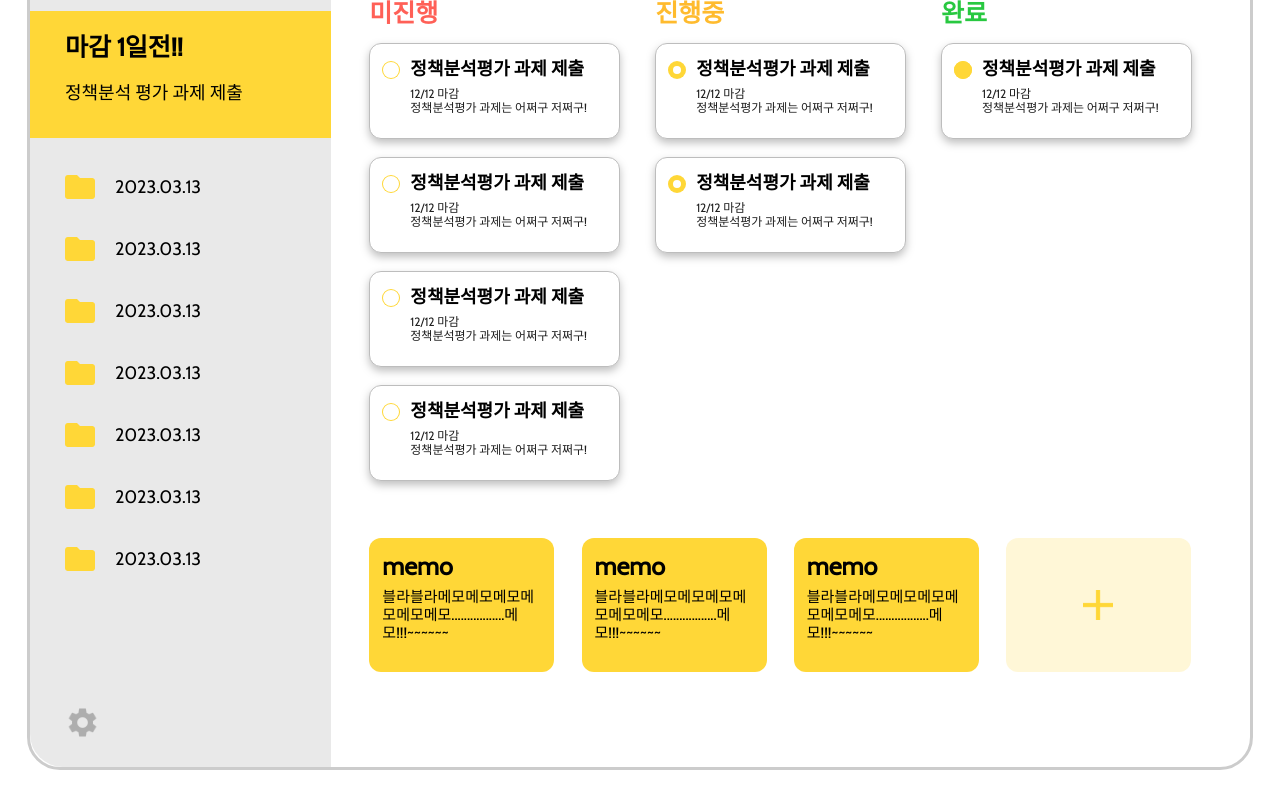
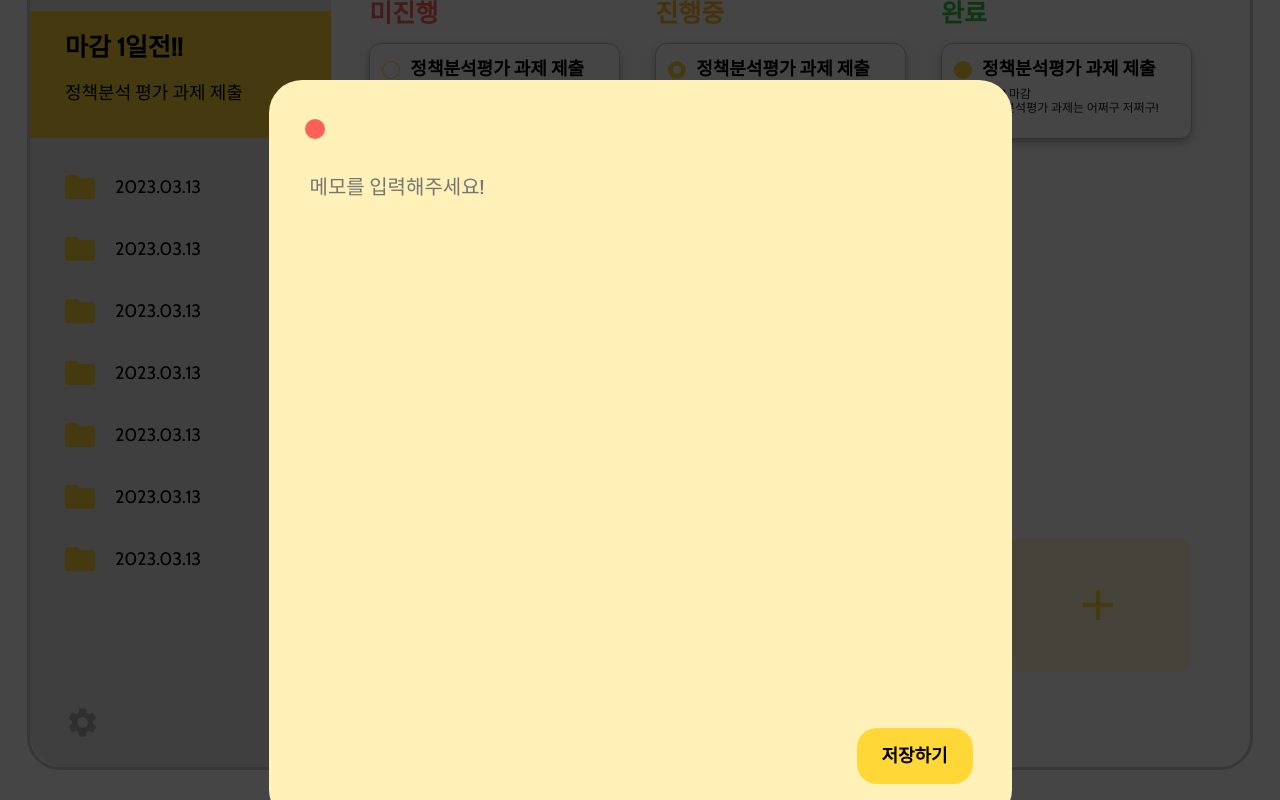
Before and after one commit to SoobinJ/Todo-List, a React (Create React App) app: page /home in a window 1280 px wide. Both pictures are taken after a click on the element 1098 px from the left and 804 px from the top of the page. Shown: the part 199-999 px from the top of the page. Built offline with nearby package versions, Linux system fonts and the light colour scheme; the HTML template or start-up script is replaced by a standard one.

Commit message:
feat: modal 기본세팅 및 미니메모 추가 모달 퍼블리싱

```diff
--- a/src/components/styled.js
+++ b/src/components/styled.js
@@ -74,3 +74,13 @@ export const LayoutBtn = styled.div`
   border-radius: 50%;
   margin-right: 1.4rem;
 `;
+export const DefaultBtn = styled.div`
+  width: 11.6rem;
+  height: 5.6rem;
+  background: #ffd737;
+  font-weight: 700;
+  font-size: 1.8rem;
+  text-align: center;
+  border-radius: 2rem;
+  line-height: 5.6rem;
+`;
--- a/src/index.js
+++ b/src/index.js
@@ -1,12 +1,19 @@
-import React, { StrictMode } from 'react';
+import { createStore } from '@reduxjs/toolkit';
+import React from 'react';
 import ReactDOM from 'react-dom/client';
+import { Provider } from 'react-redux';
 import App from './App';
 import { GlobalStyle } from './components/styled';
+import RootReducer from './store/reducers';
+
+const store = createStore(RootReducer);
 
 const root = ReactDOM.createRoot(document.getElementById('root'));
 root.render(
-  <StrictMode>
-    <GlobalStyle />
-    <App />
-  </StrictMode>,
+  <React.StrictMode>
+    <Provider store={store}>
+      <GlobalStyle />
+      <App />
+    </Provider>
+  </React.StrictMode>,
 );
--- a/src/layout/DefaultLayout.js
+++ b/src/layout/DefaultLayout.js
@@ -1,10 +1,12 @@
 import React from 'react';
 import styled from 'styled-components';
 import AppContent from '../components/AppContent';
+import ModalControl from './ModalControl';
 
 function DefaultLayout() {
   return (
     <Root>
+      <ModalControl />
       <AppContent />
     </Root>
   );
--- /dev/null
+++ b/src/layout/ModalControl.js
@@ -0,0 +1,8 @@
+import React from 'react';
+import MiniMemoModal from '../pages/home/modal/MiniMemoModal';
+
+function ModalControl() {
+  return <MiniMemoModal />;
+}
+
+export default ModalControl;
--- a/src/pages/home/Home.js
+++ b/src/pages/home/Home.js
@@ -1,4 +1,5 @@
 import React, { useState } from 'react';
+import { useDispatch } from 'react-redux';
 import { LayoutBtn, LayoutBtnContainer } from '../../components/styled';
 import {
   CardContainer,
@@ -19,6 +20,7 @@ import PlusImg from '../../assets/home/img_plus.png';
 import Card from '../../components/home/Card';
 import Memo from '../../components/home/Memo';
 import { MemoLayout } from '../../components/home/MemoStyledComponents';
+import { miniMemoModalOnAction } from '../../store/actions/modal';
 
 function Home() {
   const [goal, setGoal] = useState('');
@@ -116,8 +118,12 @@ function Home() {
 export default Home;
 
 export function MemoPlus() {
+  const dispath = useDispatch();
+  const handleMemoModal = () => {
+    dispath(miniMemoModalOnAction());
+  };
   return (
-    <MemoLayout state="plus">
+    <MemoLayout state="plus" onClick={handleMemoModal}>
       <img src={PlusImg} alt="plus" />
     </MemoLayout>
   );
--- /dev/null
+++ b/src/pages/home/modal/MiniMemoModal.js
@@ -0,0 +1,45 @@
+import React, { useState } from 'react';
+import { useDispatch, useSelector } from 'react-redux';
+import {
+  DefaultBtn,
+  LayoutBtn,
+  LayoutBtnContainer,
+} from '../../../components/styled';
+import { miniMemoModalOffAction } from '../../../store/actions/modal';
+import {
+  ContentContainer,
+  ModalBackground,
+  ModalLayout,
+} from './MiniMemoStyledComponents';
+
+function MiniMemoModal() {
+  const dispath = useDispatch();
+  const modalState = useSelector((state) => state.ModalReducer.MiniMemoModal);
+  const [memoContent, setMemoContent] = useState('');
+
+  const handleMemoModal = () => {
+    dispath(miniMemoModalOffAction());
+  };
+
+  return (
+    modalState && (
+      <ModalBackground>
+        <ModalLayout>
+          <LayoutBtnContainer>
+            <LayoutBtn bg="#FF6057" id="closeBtn" onClick={handleMemoModal} />
+          </LayoutBtnContainer>
+          <ContentContainer>
+            <textarea
+              placeholder="메모를 입력해주세요!"
+              value={memoContent}
+              onChange={(e) => setMemoContent(e.target.value)}
+            />
+          </ContentContainer>
+          <DefaultBtn>저장하기</DefaultBtn>
+        </ModalLayout>
+      </ModalBackground>
+    )
+  );
+}
+
+export default MiniMemoModal;
--- /dev/null
+++ b/src/pages/home/modal/MiniMemoStyledComponents.js
@@ -0,0 +1,52 @@
+import styled from 'styled-components';
+import { DefaultBtn, LayoutBtnContainer } from '../../../components/styled';
+
+export const ModalBackground = styled.div`
+  z-index: 99;
+  width: 100vw;
+  height: 100%;
+  position: fixed;
+  top: 0;
+  display: flex;
+  justify-content: center;
+  align-items: flex-start;
+  background-color: rgba(0, 0, 0, 0.73);
+`;
+
+export const ModalLayout = styled.div`
+  position: fixed;
+  top: 10%;
+  display: flex;
+  flex-direction: column;
+  width: 74.3rem;
+  height: 74.3rem;
+  background-color: #fff1b8;
+  border-radius: 3.3rem;
+  justify-content: flex-start;
+  & ${DefaultBtn} {
+    align-self: flex-end;
+    justify-self: flex-end;
+    margin-right: 3.9rem;
+    margin-bottom: 3.9rem;
+  }
+  ${LayoutBtnContainer} {
+    margin-bottom: 0;
+  }
+`;
+
+export const ContentContainer = styled.div`
+  margin: 3rem 3.9rem;
+  height: 54rem;
+  textarea {
+    width: 100%;
+    height: 100%;
+    font-size: 2rem;
+    font-family: Cabin-Regular;
+    background: none;
+    border: none;
+    resize: none;
+  }
+  textarea:focus {
+    outline: none;
+  }
+`;
--- /dev/null
+++ b/src/store/actions/modal.js
@@ -0,0 +1,17 @@
+import { connect } from 'react-redux';
+
+export const miniMemoModalOnAction = () => {
+  document.body.style.overflow = 'hidden';
+  return {
+    type: 'MINIMEMO_ON',
+  };
+};
+
+export const miniMemoModalOffAction = () => {
+  document.body.style.overflow = 'unset';
+  return {
+    type: 'MINIMEMO_OFF',
+  };
+};
+
+export default connect(miniMemoModalOnAction);
--- /dev/null
+++ b/src/store/reducers/index.js
@@ -0,0 +1,8 @@
+import { combineReducers } from 'redux';
+import ModalReducer from './modal';
+
+const RootReducer = combineReducers({
+  ModalReducer,
+});
+
+export default RootReducer;
--- /dev/null
+++ b/src/store/reducers/modal.js
@@ -0,0 +1,19 @@
+const initialState = {
+  MiniMemoModal: false,
+};
+
+// eslint-disable-next-line default-param-last
+const ModalReducer = (state = initialState, action) => {
+  switch (action.type) {
+    case 'MINIMEMO_ON': {
+      return { ...state, MiniMemoModal: true };
+    }
+    case 'MINIMEMO_OFF': {
+      return { ...state, MiniMemoModal: false };
+    }
+    default:
+      return state;
+  }
+};
+
+export default ModalReducer;
```
